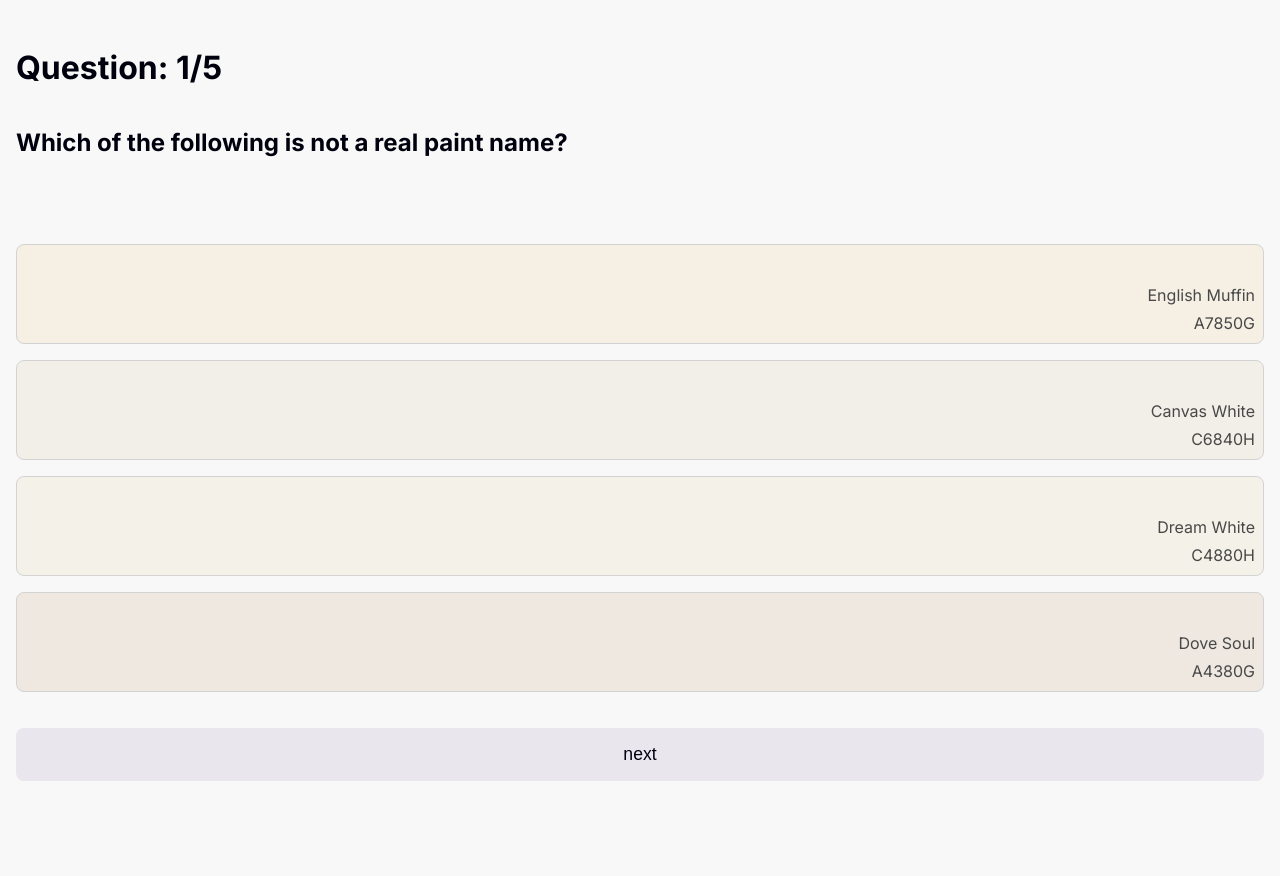
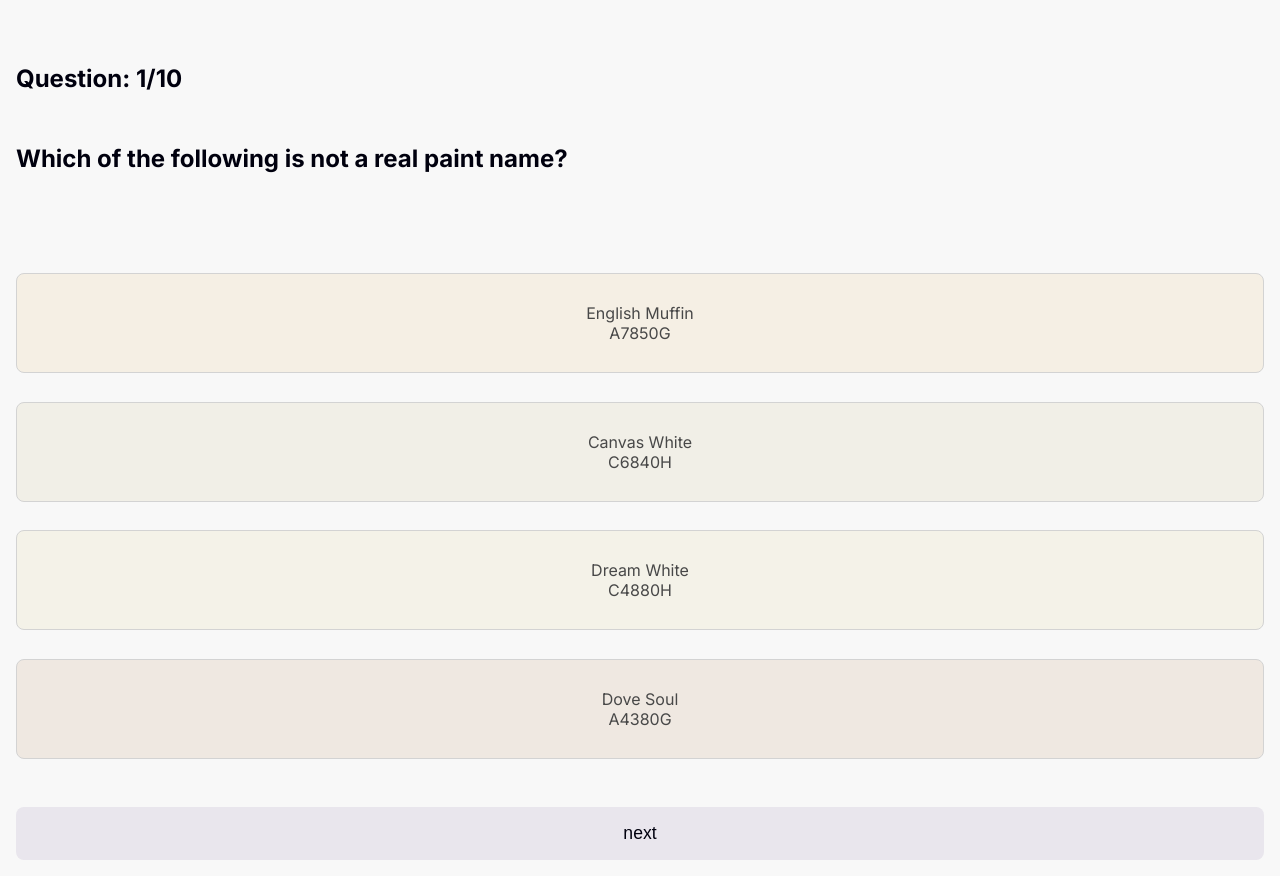
Before and after one commit to iambexnewton/quiz, a Next.js app in the folder paint-quiz/: page /quiz in a window 1280 px wide. Before the commit the page ends 800 px from the top, so only its background shows below. Built offline with nearby package versions, Linux system fonts and the light colour scheme.

Commit message:
amends to results

```diff
--- a/paint-quiz/app/data.js
+++ b/paint-quiz/app/data.js
@@ -34,38 +34,8 @@ export const quiz = {
     },
     {
       id: 2,
-      question: "Which is the real Hempel Blue",
-      answers: [
-        {
-          id: 1,
-          name: "",
-          swatch: "",
-          code: "#005ba0",
-        },
-        {
-          id: 2,
-          name: "",
-          swatch: "",
-          code: "#0033a0",
-        },
-        {
-          id: 3,
-          name: "",
-          swatch: "",
-          code: "#0018a0",
-        },
-        {
-          id: 4,
-          name: "",
-          swatch: "",
-          code: "#000ba0",
-        },
-      ],
-      correctAnswer: 2,
-    },
-    {
-      id: 3,
-      question: "Find the odd Duck Egg, not found on Crown Paints",
+      question:
+        "Which of the following Duck Egg colors are not found on Crown Paints?",
       answers: [
         {
           id: 1,
@@ -75,16 +45,17 @@ export const quiz = {
         },
         {
           id: 2,
+          name: "Duck Egg",
+          swatch: "L4267Y",
+          code: "#97B1C4",
+        },
+        {
+          id: 3,
           name: "Duck Egg Blue",
           swatch: "L2590Y",
           code: "#B5D0D4",
         },
-        {
-          id: 3,
-          name: "Duck Egg",
-          swatch: "L4267Y",
-          code: "#97B1C4",
-        },
+
         {
           id: 4,
           name: "Soft Duck Egg ",
@@ -92,16 +63,16 @@ export const quiz = {
           code: "#83D0C8",
         },
       ],
-      correctAnswer: 3,
+      correctAnswer: 2,
     },
     {
-      id: 4,
+      id: 3,
       question: "Which is not a colour created by Chat GPT?",
       answers: [
         {
           id: 1,
-          name: "Sizzling Saffron: A7850G",
-          swatch: "FFA500",
+          name: "Sizzling Saffron",
+          swatch: "A7850G",
           code: "#FFA500",
         },
         {
@@ -126,27 +97,203 @@ export const quiz = {
       correctAnswer: 4,
     },
     {
-      id: 5,
-      question: "When was Hempel established",
+      id: 4,
+      question: "When was Hempel established?",
       answers: [
         {
+          id: 1,
           name: "1915",
           code: "#f5f2f3",
         },
         {
+          id: 2,
           name: "1916",
           code: "#f5f2f3",
         },
         {
+          id: 3,
           name: "1912",
           code: "#f5f2f3",
         },
         {
+          id: 4,
           name: "1908",
           code: "#f5f2f3",
         },
       ],
       correctAnswer: 1,
     },
+    {
+      id: 5,
+      question: "What is the correct the spelling of Rune's Surname?",
+      answers: [
+        {
+          id: 1,
+          name: "Steenborg",
+          code: "#f5f2f3",
+        },
+        {
+          id: 2,
+          name: "Steenburg",
+          code: "#f5f2f3",
+        },
+        {
+          id: 3,
+          name: "Steenberg",
+          code: "#f5f2f3",
+        },
+        {
+          id: 4,
+          name: "Stenberg",
+          code: "#f5f2f3",
+        },
+      ],
+      correctAnswer: 3,
+    },
+    {
+      id: 6,
+      question: "Which of the following is called Revolution?",
+      answers: [
+        {
+          id: 1,
+          name: "",
+          code: "#646B6E",
+        },
+        {
+          id: 2,
+          name: "",
+          code: "#4697C9",
+        },
+        {
+          id: 3,
+          name: "",
+          code: "#D06171",
+        },
+        {
+          id: 4,
+          name: "",
+          code: "#fFDF85",
+        },
+      ],
+      correctAnswer: 1,
+    },
+    {
+      id: 7,
+      question:
+        "According to Crowns gender pay gap report 2023. Which statement is correct?",
+      answers: [
+        {
+          id: 1,
+          name: " Women's pay is 16.2% lower than the mean gender hourly pay.",
+          code: "#f5f2f3",
+        },
+        {
+          id: 2,
+          name: "Women's pay is 17.2% lower than the mean gender hourly pay.",
+          code: "#f5f2f3",
+        },
+        {
+          id: 3,
+          name: "Women's pay is 20.2% lower than the mean gender hourly pay.",
+          code: "#f5f2f3",
+        },
+        {
+          id: 4,
+          name: "Women's pay is 22.2% lower than the mean gender hourly pay.",
+          code: "#f5f2f3",
+        },
+      ],
+      correctAnswer: 4,
+    },
+    {
+      id: 8,
+      question:
+        "Since 2010 How many children have benefitted from projects ran by the Hempel Foundation",
+      answers: [
+        {
+          id: 1,
+          name: "285,000",
+          code: "#f5f2f3",
+        },
+        {
+          id: 2,
+          name: "300,000",
+          code: "#f5f2f3",
+        },
+        {
+          id: 3,
+          name: "305,000",
+          code: "#f5f2f3",
+        },
+        {
+          id: 4,
+          name: "385,000",
+          code: "#f5f2f3",
+        },
+      ],
+      correctAnswer: 4,
+    },
+    {
+      id: 9,
+      question: "Which color has the name Go Green",
+      answers: [
+        {
+          id: 1,
+          name: "",
+          swatch: "",
+          code: "#978767",
+        },
+        {
+          id: 2,
+          name: "",
+          swatch: "",
+          code: "#176559",
+        },
+        {
+          id: 3,
+          name: "",
+          swatch: "",
+          code: "#21645D",
+        },
+        {
+          id: 4,
+          name: "",
+          swatch: "",
+          code: "#686043",
+        },
+      ],
+      correctAnswer: 1,
+    },
+    {
+      id: 10,
+      question: "Which is the real Hempel Blue",
+      answers: [
+        {
+          id: 1,
+          name: "",
+          swatch: "",
+          code: "#005ba0",
+        },
+        {
+          id: 2,
+          name: "",
+          swatch: "",
+          code: "#0018a0",
+        },
+        {
+          id: 3,
+          name: "",
+          swatch: "",
+          code: "#0033a0",
+        },
+        {
+          id: 4,
+          name: "",
+          swatch: "",
+          code: "#000ba0",
+        },
+      ],
+      correctAnswer: 3,
+    },
   ],
 };
--- a/paint-quiz/app/globals.css
+++ b/paint-quiz/app/globals.css
@@ -1,6 +1,13 @@
 :root {
   --main-text-color: #484848;
   --secondary-text-color: #00000e;
+  --margin-small: 1.8rem;
+  --margin-medium: 3rem;
+  --padding-small: 6px 6px;
+  --padding-medium: 8px 8px;
+  --border-radius-small: 4px;
+  --border-radius-medium: 8px;
+  --font-size-small: 10px;
 }
 
 * {
@@ -11,8 +18,8 @@
 
 html,
 body {
+  background-color: #f8f8f8;
   overflow-x: hidden;
-  background-color: #f8f8f8;
 }
 h1,
 h2,
@@ -22,22 +29,23 @@ h3 {
 p {
   color: var(--main-text-color);
   font-size: 1rem;
+  text-align: center;
 }
 
 h3 {
+  font-size: 1.8rem;
   padding-bottom: 2rem;
-  font-size: 1.8rem;
 }
 
 button {
+  background-color: #eeeeee;
+  border-radius: var(--border-radius-medium);
+  cursor: pointer;
+  color: var(--secondary-text-color);
+  font-size: 1.1rem;
+  margin-block-start: var(--margin-medium);
   padding: 16px 8px;
   width: 100%;
-  margin-top: 20px;
-  font-size: 1.1rem;
-  border-radius: 8px;
-  cursor: pointer;
-  background-color: #eeeeee;
-  color: var(--secondary-text-color);
 }
 
 .header {
@@ -45,13 +53,13 @@ button {
 }
 
 .question {
+  font-size: 1rem;
   height: 100px;
-  font-size: 1rem;
 }
 
 .btn-disabled {
+  background-color: #e9e6ed;
   border: none;
-  background-color: #e9e6ed;
 }
 
 .color {
@@ -59,20 +67,16 @@ button {
   width: 10px;
 }
 
-.color-box {
-  width: 50px;
-  hight: 50px;
-  background-color: red;
-}
-
 li {
+  align-items: center;
+  border: 1px solid lightgrey;
+  border-radius: var(--border-radius-medium);
+  cursor: pointer;
+  display: flex;
+  height: 100px;
+  justify-content: center;
   list-style-type: none;
-  cursor: pointer;
-  margin: 16px 0;
-  padding: 32px 8px 8px 8px;
-  border: 1px solid lightgrey;
-  border-radius: 8px;
-  height: 100px;
+  margin-block-start: var(--margin-small);
 }
 
 .li-hover:hover {
@@ -91,22 +95,45 @@ li {
 
 .quiz-container {
   padding: 1rem;
-  margin-top: 2rem;
-  border-radius: 4px;
+  margin-block-start: var(--margin-medium);
 }
 
 .answer-text {
   display: flex;
   flex-direction: column;
-  align-items: flex-end;
+  align-items: center;
+  justify-content: center;
   max-height: 50px;
 }
 
 .container p {
-  padding: 8px 0 0 0px;
+  padding: 0px 6px;
 }
 
 .results {
   padding: 8px 8px;
-  margin-top: 16px;
+  margin-block-start: var(--margin-small);
 }
+
+.answer-container {
+  margin-block-start: var(--margin-small);
+}
+.answer-section p {
+  padding: 2px;
+  text-align: left;
+}
+
+.answers-question {
+  font-size: var(--font-size-small);
+  font-weight: 600;
+}
+
+.correct-answer {
+  font-size: var(--font-size-small);
+}
+
+.facts {
+  display: flex;
+  flex-direction: column;
+  align-items: center;
+}
--- a/paint-quiz/app/page.js
+++ b/paint-quiz/app/page.js
@@ -4,9 +4,9 @@ export default function Home() {
   return (
     <main>
       <div className='main-container'>
-        <h1 className='header'>Are you ready?</h1>
-        <Link className='link' href='/quiz'>
-          <button>Start</button>
+        <h1 className='main-heading'>Are you ready?</h1>
+        <Link href='/quiz'>
+          <button>Yes</button>
         </Link>
       </div>
     </main>
--- a/paint-quiz/app/quiz/page.jsx
+++ b/paint-quiz/app/quiz/page.jsx
@@ -10,6 +10,8 @@ const page = () => {
   const [checked, setChecked] = useState(false);
   const [selectedAnswerIndex, setSelectedAnswerIndex] = useState(null);
   const [showResult, setShowResult] = useState(false);
+  const [showAnswers, setShowAnswers] = useState(false);
+
   const [result, setResult] = useState({
     score: 0,
     correctAnswers: 0,
@@ -57,20 +59,25 @@ const page = () => {
     setChecked(false);
   };
 
+  const handleShowAnswers = useCallback(() => {
+    setShowAnswers(!showAnswers);
+  });
+
   return (
     <div className='container'>
       <div>
         {!showResult ? (
-          <div className='quiz-container'>
-            <h1 className='header'>
+          <section
+            className='quiz-container'
+            aria-labelledby='questionSectionHeading'
+          >
+            <h1 className='header' id='questionSectionHeading'>
               Question: {activeQuestion + 1}
               <span>/{questions.length}</span>
             </h1>
-
             <div className='question'>
               <h2>{questions[activeQuestion].question}</h2>
             </div>
-
             {answers.map((answer, index) => (
               <li
                 key={index}
@@ -95,15 +102,17 @@ const page = () => {
                 next
               </button>
             )}
-          </div>
+          </section>
         ) : (
-          <div className='quiz-container'>
-            <h3>Your Results...</h3>
-            <h3 className='results'>Overall: {(result.score / 5) * 100}%</h3>
+          <section
+            className='quiz-container'
+            aria-labelledby='resultsSectionHeading'
+          >
+            <h3 id='resultsSectionHeading'>Your Results...</h3>
+            <h3 className='results'>Overall: {(result.score / 10) * 100}%</h3>
             <h3 className='comment'>
               {result.score <= 2 ? <p>...You should feel shame.</p> : null}
             </h3>
-            <div className='results'>
             <p>
               Total Questions: <span>{questions.length}</span>
             </p>
@@ -116,11 +125,30 @@ const page = () => {
             <p>
               Wrong Answers: <span>{result.wrongAnswers}</span>
             </p>
-            </div>
             <button className='btn' onClick={handleSubmit}>
               Restart
             </button>
+            <button className='btn' onClick={handleShowAnswers}>
+              View Answers
+            </button>
+            {showAnswers ? (
+              <section aria-labelledby='answersSectionHeading'>
+                <div className='answer-container'>
+                  <h4 id='answersSectionHeading'>Answers</h4>
+                  {questions.map((question, index) => (
+                    <div key={index} className='answer-section'>
+                      <p className='answers-question'>
+                        Question: {question.id}
+                      </p>
+                      <p className='correct-answer'>
+                        Correct Answer: {question.correctAnswer}
+                      </p>
                     </div>
+                  ))}
+                </div>
+              </section>
+            ) : null}
+          </section>
         )}
       </div>
     </div>
```
Lines whose indentation alone changed are shown as unchanged.
